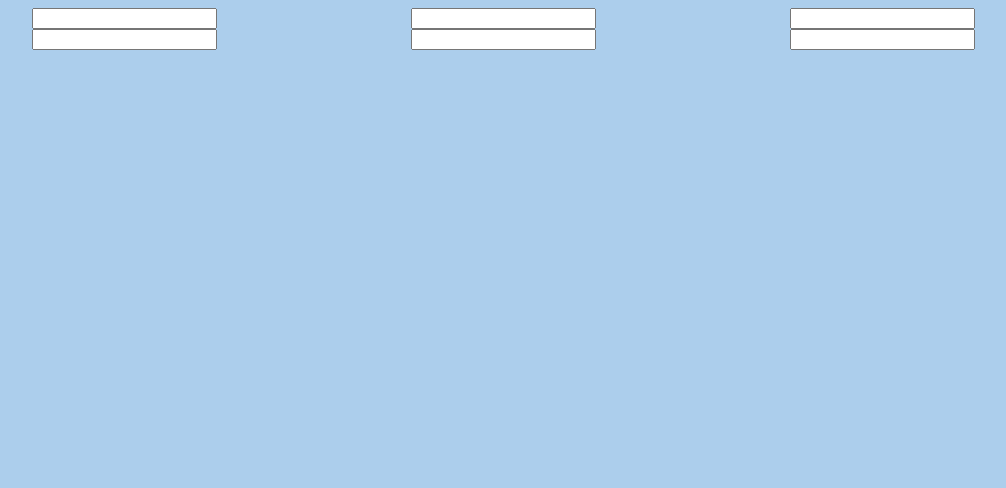
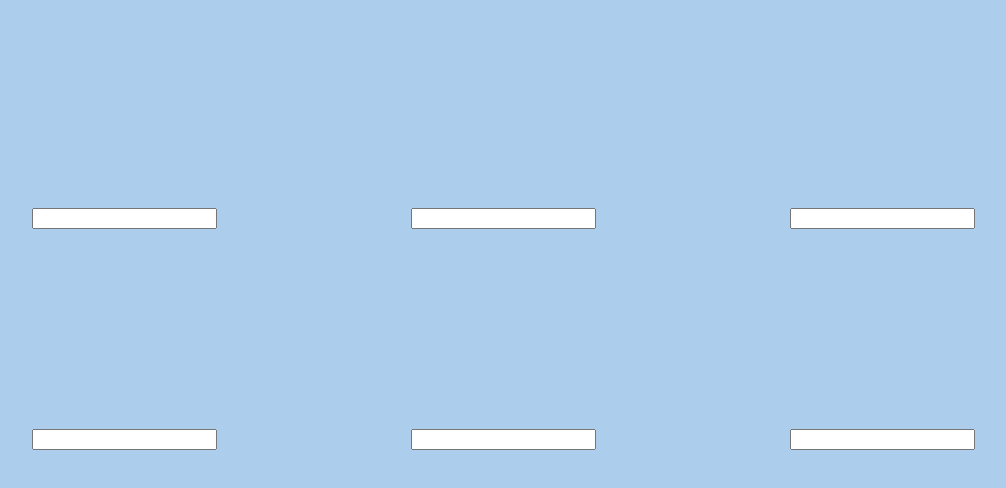
Before and after one commit to edanofek/Web-Client-WS-Programming-Exercise, a React app: page / in a window 1280 px wide. Shown: the top 488 px of the page, without its empty margins (42-1048 px from the left). Built offline with nearby package versions, Linux system fonts and the light colour scheme.

Commit message:
Upadte compoents

```diff
--- a/src/client/components/CanvasDraw.jsx
+++ b/src/client/components/CanvasDraw.jsx
@@ -1,7 +1,7 @@
 import React, { Component } from 'react';
 import PropTypes from 'prop-types';
-import DrawerInputFiled from './DrawerInputField.jsx';
 import DrawerInputField from './DrawerInputField.jsx';
+import ClearCanvasBtn from './ClearCanvasBtn.jsx';
 
 class CanvasDraw extends Component {
 
@@ -14,13 +14,21 @@
 
   render() {
 
-    //TODO:Con't here
-    return <div>
+    return <div className="CanvasDraw">
+      <canvas className="cavansBase"/>
       <DrawerInputField
+        id={1}
+        drawerName={'DrawerInputField'}
       />
+      {/*
+      <ClearCanvasBtn
+
+      />
+      */}
     </div>;
 
   }
+
 }
 
 CanvasDraw.propTypes ={
--- /dev/null
+++ b/src/client/components/ClearCanvasBtn.jsx
@@ -0,0 +1,26 @@
+import React, { Component } from 'react';
+import PropTypes from 'prop-types';
+
+class ClearCanvasBtn extends Component {
+
+    constructor(props) {
+        super(props);
+        this.state = {
+
+        };
+    }
+
+    render() {
+
+        return <div className="ClearCanvasBtn">
+           ClearCanvasBtn
+        </div>;
+
+    }
+}
+
+ClearCanvasBtn.propTypes ={
+    id:PropTypes.number,
+  };
+
+  export default ClearCanvasBtn;
--- a/src/client/index.js
+++ b/src/client/index.js
@@ -1,7 +1,6 @@
 import React from 'react';
 import { render } from 'react-dom';
 import App from './components/App.jsx';
-
 import styles from './scss/application.scss';
 
 render(
--- a/src/client/scss/application.scss
+++ b/src/client/scss/application.scss
@@ -1,7 +1,6 @@
 
 body {
     background: #ACCEEC;
-    /*color: #005CC5;*/
     text-align: center;
 }
 
@@ -14,3 +13,12 @@
   margin-right: 5%;
   float: left;
 }
+
+.cavansBase{
+  width: 200px;
+  height: 200px;
+}
+
+.clearBtn{
+
+}
```
